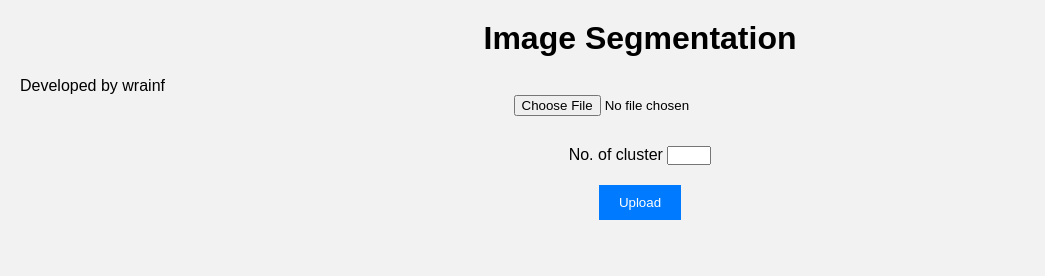
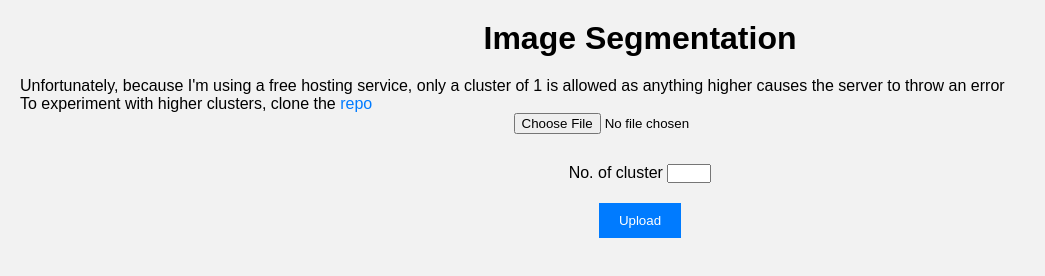
Before and after one commit to wrainf/image-segmentation, a plain HTML site: page index.html in a window 1280 px wide. Shown: the whole page, without its empty margins (0-1045 px from the left). Drawn offline with Linux system fonts and the light colour scheme.

Commit message:
Update index.html

```diff
--- a/index.html
+++ b/index.html
@@ -10,11 +10,12 @@
 </head>
 <body>
   <h1>Image Segmentation</h1>
-  <div>Developed by wrainf</div>
+  <div>Unfortunately, because I'm using a free hosting service, only a cluster of 1 is allowed as anything higher causes the server to throw an error</div>
+  <div>To experiment with higher clusters, clone the <a href="github.com/wrainf/image-segmentation">repo</a></div>
   <form id="imageForm" enctype="multipart/form-data">
     <input name="file" type="file" accept="image/*" required>
     <div><label for="K">No. of cluster</label>
-      <input type="number" max="5" min="1" name="K" id="K" required></div>
+      <input type="number" max="1" min="1" name="K" id="K" required></div>
 
     <input type="submit" value="Upload">
   </form>
```
